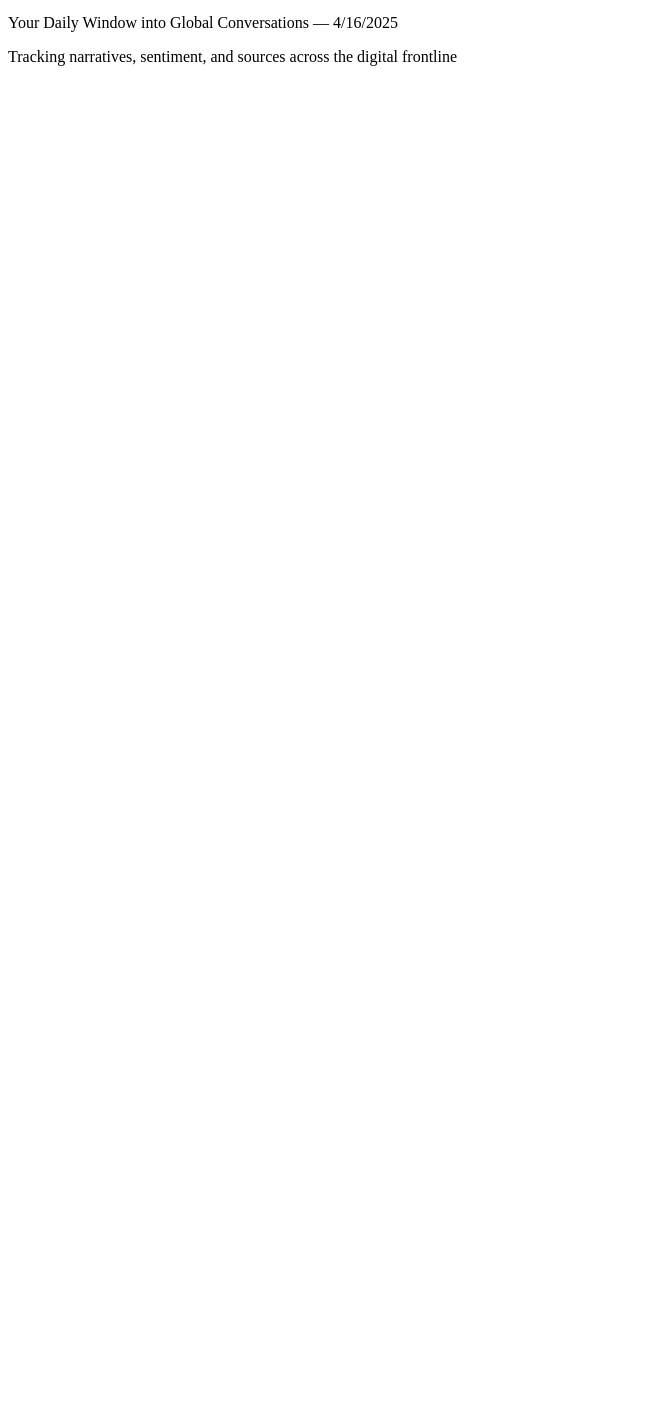
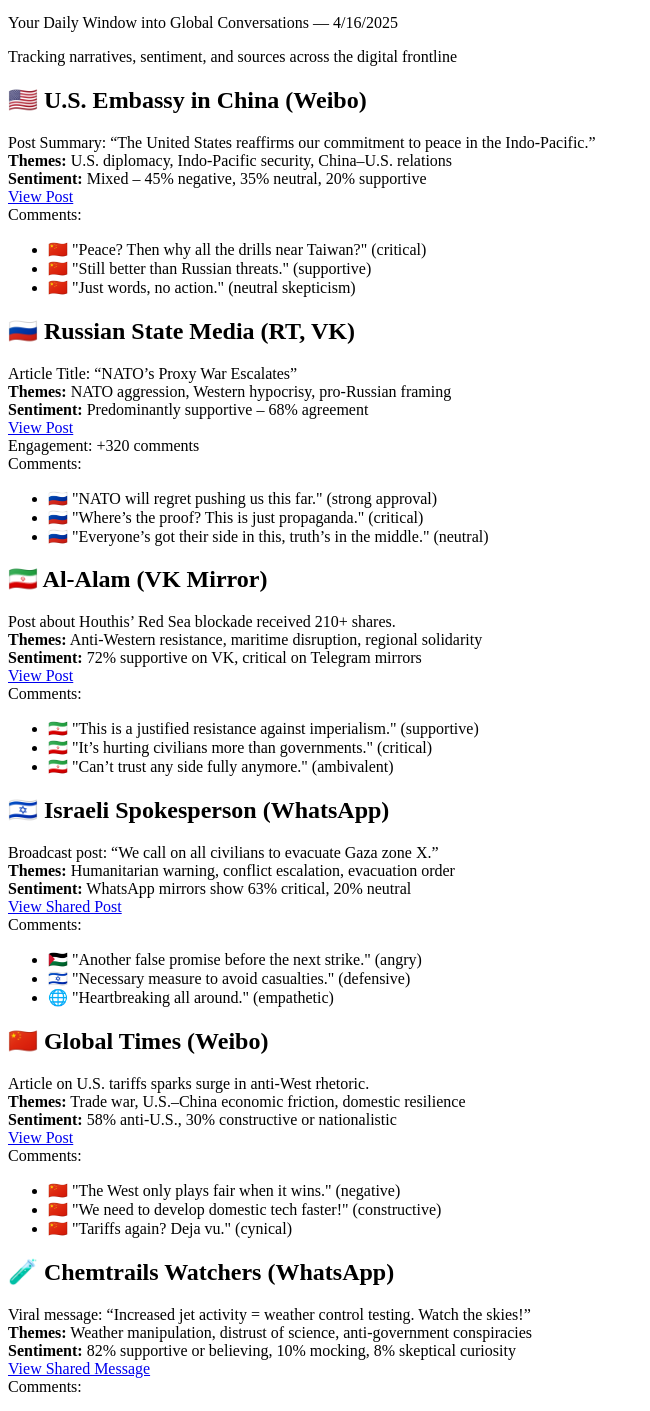
Before and after one commit to MSJGO/OSINT-WIRE-2, a Next.js app: page / in a window 1280 px wide. Shown: the part 100-1511 px from the top of the page, without its empty margins (0-650 px from the left). Before the commit the page ends 800 px from the top, so only its background shows below. Built offline with nearby package versions, Linux system fonts and the light colour scheme.

Commit message:
Update OSINTWireDashboard.js
added sections

```diff
--- a/components/OSINTWireDashboard.js
+++ b/components/OSINTWireDashboard.js
@@ -19,10 +19,98 @@
 
       {/* Profile-Specific Highlights */}
       <section className="grid grid-cols-1 md:grid-cols-2 gap-4">
-        {/* Highlights will go here (already written in full component) */}
+        <div className="bg-white shadow-md rounded-2xl p-4">
+          <h2 className="text-xl font-semibold">🇺🇸 U.S. Embassy in China (Weibo)</h2>
+          <p className="text-sm mt-2">
+            Post Summary: “The United States reaffirms our commitment to peace in the Indo-Pacific.”<br />
+            <strong>Themes:</strong> U.S. diplomacy, Indo-Pacific security, China–U.S. relations<br />
+            <strong>Sentiment:</strong> Mixed – 45% negative, 35% neutral, 20% supportive<br />
+            <a href="https://weibo.com/USembassyBeijing" className="text-blue-600 underline text-sm" target="_blank">View Post</a><br />
+            Comments:
+            <ul className="list-disc list-inside mt-1">
+              <li>🇨🇳 "Peace? Then why all the drills near Taiwan?" (critical)</li>
+              <li>🇨🇳 "Still better than Russian threats." (supportive)</li>
+              <li>🇨🇳 "Just words, no action." (neutral skepticism)</li>
+            </ul>
+          </p>
+        </div>
+        <div className="bg-white shadow-md rounded-2xl p-4">
+          <h2 className="text-xl font-semibold">🇷🇺 Russian State Media (RT, VK)</h2>
+          <p className="text-sm mt-2">
+            Article Title: “NATO’s Proxy War Escalates”<br />
+            <strong>Themes:</strong> NATO aggression, Western hypocrisy, pro-Russian framing<br />
+            <strong>Sentiment:</strong> Predominantly supportive – 68% agreement<br />
+            <a href="https://vk.com/rt_russian" className="text-blue-600 underline text-sm" target="_blank">View Post</a><br />
+            Engagement: +320 comments<br />
+            Comments:
+            <ul className="list-disc list-inside mt-1">
+              <li>🇷🇺 "NATO will regret pushing us this far." (strong approval)</li>
+              <li>🇷🇺 "Where’s the proof? This is just propaganda." (critical)</li>
+              <li>🇷🇺 "Everyone’s got their side in this, truth’s in the middle." (neutral)</li>
+            </ul>
+          </p>
+        </div>
+        <div className="bg-white shadow-md rounded-2xl p-4">
+          <h2 className="text-xl font-semibold">🇮🇷 Al-Alam (VK Mirror)</h2>
+          <p className="text-sm mt-2">
+            Post about Houthis’ Red Sea blockade received 210+ shares.<br />
+            <strong>Themes:</strong> Anti-Western resistance, maritime disruption, regional solidarity<br />
+            <strong>Sentiment:</strong> 72% supportive on VK, critical on Telegram mirrors<br />
+            <a href="https://vk.com/alalam" className="text-blue-600 underline text-sm" target="_blank">View Post</a><br />
+            Comments:
+            <ul className="list-disc list-inside mt-1">
+              <li>🇮🇷 "This is a justified resistance against imperialism." (supportive)</li>
+              <li>🇮🇷 "It’s hurting civilians more than governments." (critical)</li>
+              <li>🇮🇷 "Can’t trust any side fully anymore." (ambivalent)</li>
+            </ul>
+          </p>
+        </div>
+        <div className="bg-white shadow-md rounded-2xl p-4">
+          <h2 className="text-xl font-semibold">🇮🇱 Israeli Spokesperson (WhatsApp)</h2>
+          <p className="text-sm mt-2">
+            Broadcast post: “We call on all civilians to evacuate Gaza zone X.”<br />
+            <strong>Themes:</strong> Humanitarian warning, conflict escalation, evacuation order<br />
+            <strong>Sentiment:</strong> WhatsApp mirrors show 63% critical, 20% neutral<br />
+            <a href="#" className="text-blue-600 underline text-sm">View Shared Post</a><br />
+            Comments:
+            <ul className="list-disc list-inside mt-1">
+              <li>🇵🇸 "Another false promise before the next strike." (angry)</li>
+              <li>🇮🇱 "Necessary measure to avoid casualties." (defensive)</li>
+              <li>🌐 "Heartbreaking all around." (empathetic)</li>
+            </ul>
+          </p>
+        </div>
+        <div className="bg-white shadow-md rounded-2xl p-4">
+          <h2 className="text-xl font-semibold">🇨🇳 Global Times (Weibo)</h2>
+          <p className="text-sm mt-2">
+            Article on U.S. tariffs sparks surge in anti-West rhetoric.<br />
+            <strong>Themes:</strong> Trade war, U.S.–China economic friction, domestic resilience<br />
+            <strong>Sentiment:</strong> 58% anti-U.S., 30% constructive or nationalistic<br />
+            <a href="https://weibo.com/globaltimesnews" className="text-blue-600 underline text-sm" target="_blank">View Post</a><br />
+            Comments:
+            <ul className="list-disc list-inside mt-1">
+              <li>🇨🇳 "The West only plays fair when it wins." (negative)</li>
+              <li>🇨🇳 "We need to develop domestic tech faster!" (constructive)</li>
+              <li>🇨🇳 "Tariffs again? Deja vu." (cynical)</li>
+            </ul>
+          </p>
+        </div>
+        <div className="bg-white shadow-md rounded-2xl p-4">
+          <h2 className="text-xl font-semibold">🧪 Chemtrails Watchers (WhatsApp)</h2>
+          <p className="text-sm mt-2">
+            Viral message: “Increased jet activity = weather control testing. Watch the skies!”<br />
+            <strong>Themes:</strong> Weather manipulation, distrust of science, anti-government conspiracies<br />
+            <strong>Sentiment:</strong> 82% supportive or believing, 10% mocking, 8% skeptical curiosity<br />
+            <a href="#" className="text-blue-600 underline text-sm">View Shared Message</a><br />
+            Comments:
+            <ul className="list-disc list-inside mt-1">
+              <li>🌀 "They spray us every week now — I’ve been filming!" (supportive)</li>
+              <li>🌩️ "The clouds have looked weirder lately, not gonna lie." (curious/skeptical)</li>
+              <li>😐 "This again? Y’all need better hobbies." (dismissive)</li>
+            </ul>
+          </p>
+        </div>
       </section>
-
-      {/* Additional sections like keyword sentiment, 7-day trends, etc. */}
     </div>
   );
 }
```
